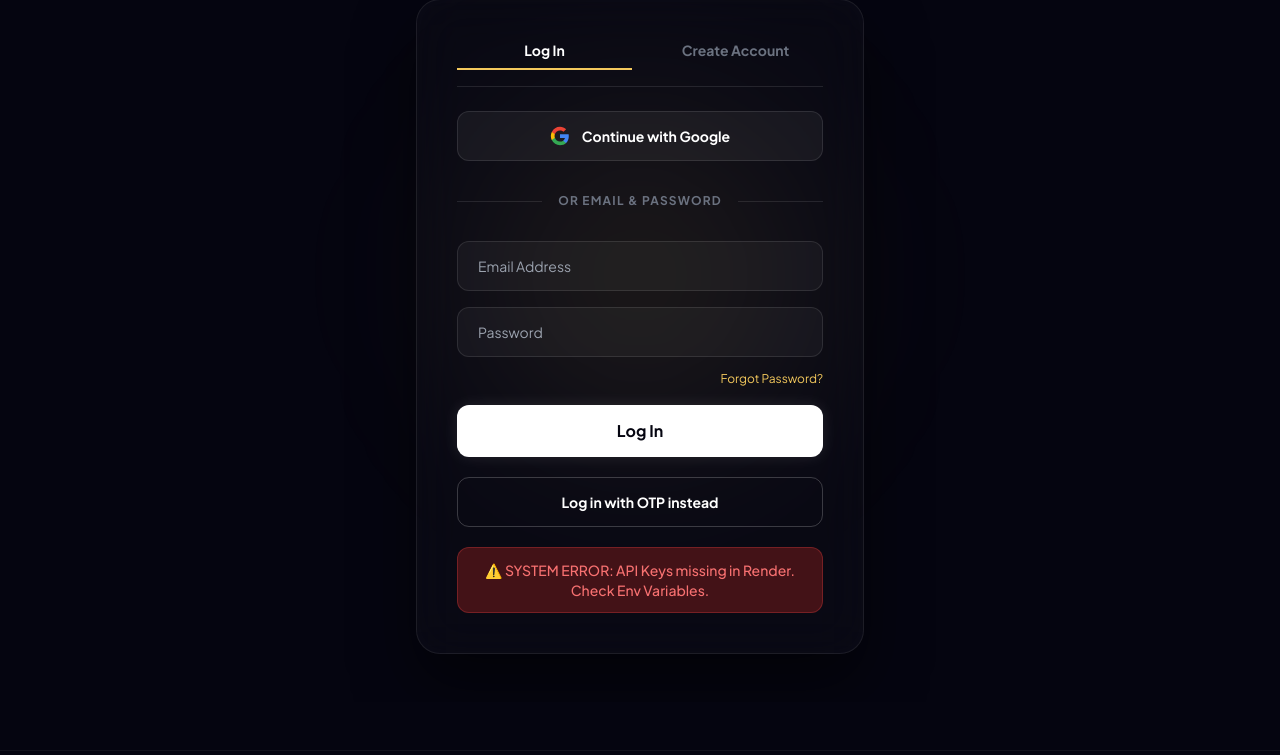
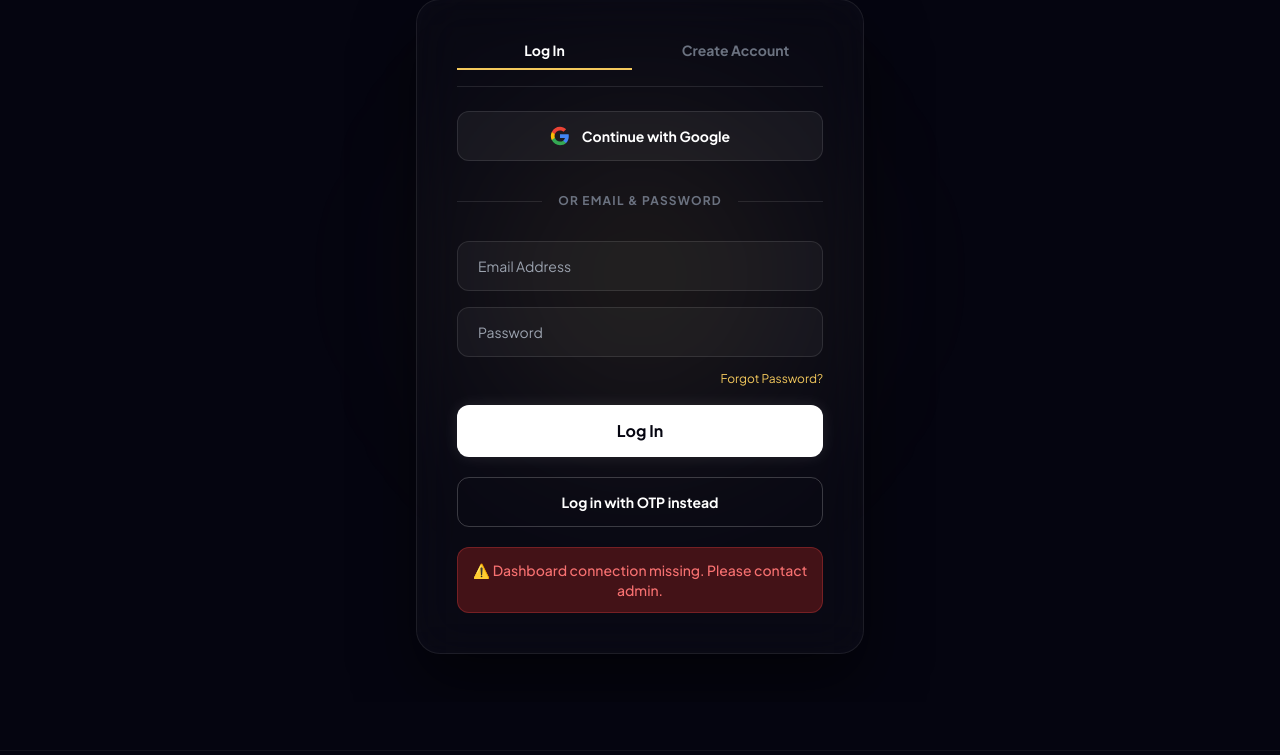
Before and after one commit to contactcuratedchoices-stack/ethic-mvp, a Flask app: page /login in a window 1280 px wide. Shown: the part 265-1020 px from the top of the page. Run offline with Flask 3, Linux system fonts and the light colour scheme; some libraries are stand-ins or nearby versions.

Commit message:
Update login.html

```diff
--- a/templates/login.html
+++ b/templates/login.html
@@ -31,7 +31,6 @@
 </style>
 
 <section class="relative flex flex-col items-center justify-center min-h-[85vh] px-5 py-12 overflow-hidden">
-    <!-- Ambient Orb -->
     <div class="absolute top-1/2 left-1/2 -translate-x-1/2 -translate-y-1/2 w-[300px] h-[300px] bg-gold/10 rounded-full blur-[100px] pointer-events-none"></div>
 
     <div class="text-center mb-8 relative z-10">
@@ -47,7 +46,7 @@
             <button type="button" onclick="showView('signup')" id="tab-signup" class="flex-1 text-center text-sm font-bold text-gray-500 border-b-2 border-transparent pb-2 transition-all hover:text-gray-300">Create Account</button>
         </div>
 
-        <!-- 🔴 VIEW 1: LOGIN FORM -->
+        <!-- 🔴 VIEW 1: LOGIN -->
         <div id="view-login" class="block">
             <button type="button" onclick="signInWithGoogle()" class="btn-google w-full flex items-center justify-center gap-3 py-3.5 rounded-xl font-bold text-sm mb-6">
                 <svg class="w-5 h-5" viewBox="0 0 24 24" fill="none" xmlns="http://www.w3.org/2000/svg"><path d="M22.56 12.25c0-.78-.07-1.53-.2-2.25H12v4.26h5.92c-.26 1.37-1.04 2.53-2.21 3.31v2.77h3.57c2.08-1.92 3.28-4.74 3.28-8.09z" fill="#4285F4"/><path d="M12 23c2.97 0 5.46-.98 7.28-2.66l-3.57-2.77c-.98.66-2.23 1.06-3.71 1.06-2.86 0-5.29-1.93-6.16-4.53H2.16v2.84A10.997 10.997 0 0 0 12 23z" fill="#34A853"/><path d="M5.84 14.09c-.22-.66-.35-1.36-.35-2.09s.13-1.43.35-2.09V7.07H2.16A10.993 10.993 0 0 0 1 12c0 1.77.42 3.45 1.16 4.93l3.68-2.84z" fill="#FBBC05"/><path d="M12 5.38c1.62 0 3.06.56 4.21 1.64l3.15-3.15C17.45 2.09 14.97 1 12 1 7.7 1 3.99 3.47 2.16 7.07l3.68 2.84c.87-2.6 3.3-4.53 6.16-4.53z" fill="#EA4335"/></svg>
@@ -59,7 +58,7 @@
                 <div class="flex-grow border-t border-white/10"></div>
             </div>
 
-            <form onsubmit="handleLogin(event); return false;" class="flex flex-col gap-4">
+            <div class="flex flex-col gap-4">
                 <input type="email" id="login-email" required placeholder="Email Address" class="auth-input w-full rounded-xl px-5 py-3.5 text-sm" />
                 <div>
                     <input type="password" id="login-password" required placeholder="Password" class="auth-input w-full rounded-xl px-5 py-3.5 text-sm" />
@@ -67,103 +66,71 @@
                         <button type="button" onclick="showView('forgot-password')" class="text-xs text-gold hover:text-white transition">Forgot Password?</button>
                     </div>
                 </div>
-                <button type="submit" id="btn-login" class="btn-premium-primary w-full rounded-xl px-7 py-3.5 text-base font-bold">Log In</button>
+                <button type="button" onclick="handleLogin()" id="btn-login" class="btn-premium-primary w-full rounded-xl px-7 py-3.5 text-base font-bold">Log In</button>
                 <button type="button" onclick="handleLoginWithOTP()" id="btn-login-otp" class="btn-outline w-full rounded-xl px-7 py-3.5 text-sm font-bold mt-1">Log in with OTP instead</button>
-            </form>
+            </div>
         </div>
 
-        <!-- 🟢 VIEW 2: SIGNUP FORM -->
+        <!-- 🟢 VIEW 2: SIGNUP -->
         <div id="view-signup" class="hidden">
-            <form onsubmit="handleSignup(event); return false;" class="flex flex-col gap-4">
+            <div class="flex flex-col gap-4">
                 <input type="text" id="signup-name" required placeholder="Parent's Name" class="auth-input w-full rounded-xl px-5 py-3.5 text-sm" />
                 <input type="email" id="signup-email" required placeholder="Email Address" class="auth-input w-full rounded-xl px-5 py-3.5 text-sm" />
                 <input type="password" id="signup-password" required placeholder="Create Password (Min 6 chars)" class="auth-input w-full rounded-xl px-5 py-3.5 text-sm" />
-                <button type="submit" id="btn-signup" class="mt-2 w-full rounded-xl border-2 border-gold text-gold bg-gold/5 px-7 py-3.5 text-base font-bold hover:bg-gold hover:text-navy transition shadow-[0_0_15px_rgba(244,201,93,0.2)]">
+                <button type="button" onclick="handleSignup()" id="btn-signup" class="mt-2 w-full rounded-xl border-2 border-gold text-gold bg-gold/5 px-7 py-3.5 text-base font-bold hover:bg-gold hover:text-navy transition shadow-[0_0_15px_rgba(244,201,93,0.2)]">
                     Create Account
                 </button>
-            </form>
+            </div>
         </div>
 
         <!-- 🟠 VIEW 3: FORGOT PASSWORD -->
         <div id="view-forgot-password" class="hidden">
             <p class="text-sm text-gray-400 mb-6 text-center">Enter your email and we'll send you a password reset link.</p>
-            <form onsubmit="handleForgotPassword(event); return false;" class="flex flex-col gap-4">
+            <div class="flex flex-col gap-4">
                 <input type="email" id="reset-email" required placeholder="Email Address" class="auth-input w-full rounded-xl px-5 py-3.5 text-sm" />
-                <button type="submit" id="btn-reset" class="btn-premium-primary w-full rounded-xl px-7 py-3.5 text-base font-bold">Send Reset Link</button>
+                <button type="button" onclick="handleForgotPassword()" id="btn-reset" class="btn-premium-primary w-full rounded-xl px-7 py-3.5 text-base font-bold">Send Reset Link</button>
                 <button type="button" onclick="showView('login')" class="text-sm text-gray-400 hover:text-white mt-3 transition text-center">Back to Login</button>
-            </form>
+            </div>
         </div>
 
-        <!-- 🔵 VIEW 4: ENTER OTP (Verification) -->
+        <!-- 🔵 VIEW 4: ENTER OTP -->
         <div id="view-otp" class="hidden">
             <p class="text-sm text-gray-400 mb-6 text-center">We've sent a 6-digit code to <strong id="otp-display-email" class="text-white"></strong>. Please enter it below.</p>
-            <form onsubmit="handleVerifyOTP(event); return false;" class="flex flex-col gap-4">
+            <div class="flex flex-col gap-4">
                 <input type="text" id="otp-input" required placeholder="Enter 6-digit OTP" class="auth-input w-full rounded-xl px-5 py-3.5 text-center text-2xl tracking-widest font-bold" maxlength="6" />
-                <button type="submit" id="btn-verify-otp" class="btn-premium-primary w-full rounded-xl px-7 py-3.5 text-base font-bold">Verify & Proceed</button>
+                <button type="button" onclick="handleVerifyOTP()" id="btn-verify-otp" class="btn-premium-primary w-full rounded-xl px-7 py-3.5 text-base font-bold">Verify & Proceed</button>
                 <button type="button" onclick="showView('login')" class="text-sm text-gray-400 hover:text-white mt-3 transition text-center">Cancel</button>
-            </form>
+            </div>
         </div>
 
-        <!-- Dynamic Status Message -->
+        <!-- Status Message -->
         <div id="status-message" class="mt-5 p-3 rounded-xl text-sm font-medium text-center hidden border"></div>
     </div>
 </section>
 
-<!-- ⚙️ SECURE JAVASCRIPT LOGIC -->
 <script>
-    // ⚠️ Initialization
+    // System Variables
     const supabaseUrl = "{{ supabase_url }}";
     const supabaseKey = "{{ supabase_key }}";
     let supabase = null;
-
-    if (supabaseUrl && supabaseKey && supabaseUrl !== "None" && supabaseUrl !== "") {
-        try {
-            supabase = window.supabase.createClient(supabaseUrl, supabaseKey);
-        } catch(e) { console.error("Supabase Init Error:", e); }
-    } else {
-        setTimeout(() => { showMessage("⚠️ SYSTEM ERROR: API Keys missing in Render. Check Env Variables.", "error"); }, 500);
-    }
-
     let currentAuthEmail = "";
     let currentAuthType = "";
 
-    // --- 🚀 NEW: Bridge Supabase Session with Flask Backend ---
-    async function syncAndRedirect(email, name="User") {
-        try {
-            const response = await fetch('/sync_session', {
-                method: 'POST',
-                headers: { 'Content-Type': 'application/json' },
-                body: JSON.stringify({ email: email, name: name })
-            });
-            const data = await response.json();
-
-            if (data.success) {
-                window.location.href = '/dashboard';
-            } else {
-                showMessage("Backend sync failed. Please contact admin.", "error");
-            }
-        } catch (e) {
-            showMessage("Server connection error during sync.", "error");
-        }
+    // --- Core Functions ---
+    function showMessage(text, type) {
+        const msgDiv = document.getElementById('status-message');
+        msgDiv.textContent = text;
+        msgDiv.className = `mt-5 p-3 rounded-xl text-sm font-medium text-center block border ${type === 'error' ? 'bg-red-900/50 text-red-400 border-red-500/30' : 'bg-emerald-900/50 text-emerald-400 border-emerald-500/30'}`;
     }
 
-    // Capture Google OAuth redirect automatically
-    window.onload = async function() {
-        if (!supabase) return;
-        const { data: { session }, error } = await supabase.auth.getSession();
-        if (session) {
-            document.getElementById('header-desc').textContent = "Securing your session... ⏳";
-            const userName = session.user.user_metadata?.full_name || "User";
-            syncAndRedirect(session.user.email, userName);
-        }
-    };
+    function hideMessage() {
+        document.getElementById('status-message').classList.add('hidden');
+    }
 
-    // --- UI State Manager ---
     function showView(view) {
-        document.getElementById('view-login').classList.add('hidden');
-        document.getElementById('view-signup').classList.add('hidden');
-        document.getElementById('view-forgot-password').classList.add('hidden');
-        document.getElementById('view-otp').classList.add('hidden');
+        ['login', 'signup', 'forgot-password', 'otp'].forEach(v => {
+            document.getElementById(`view-${v}`).classList.add('hidden');
+        });
         document.getElementById('auth-tabs').classList.add('hidden');
         hideMessage();
 
@@ -172,7 +139,6 @@
         if(view === 'login' || view === 'signup') {
             document.getElementById('auth-tabs').classList.remove('hidden');
             document.getElementById('header-desc').textContent = "Log in or create your account to begin.";
-
             const activeClass = ['text-white', 'border-gold'];
             const inactiveClass = ['text-gray-500', 'border-transparent'];
             if (view === 'login') {
@@ -191,122 +157,128 @@
     }
 
     function checkSupabase() {
-        if (!supabase) { showMessage("System is misconfigured. Keys missing from Server.", "error"); return false; }
+        if (!supabase) { showMessage("⚠️ System error: Unable to connect to database.", "error"); return false; }
         return true;
     }
 
-    // --- 1. Traditional Login ---
-    async function handleLogin(e) {
-        e.preventDefault();
+    async function syncAndRedirect(email, name="User") {
+        try {
+            const response = await fetch('/sync_session', {
+                method: 'POST',
+                headers: { 'Content-Type': 'application/json' },
+                body: JSON.stringify({ email: email, name: name })
+            });
+            const data = await response.json();
+            if (data.success) { window.location.href = '/dashboard'; }
+            else { showMessage("Backend sync failed. Try again.", "error"); }
+        } catch (e) { showMessage("Server connection error.", "error"); }
+    }
+
+    // --- Action Handlers ---
+    async function handleLogin() {
         if (!checkSupabase()) return;
-
         const email = document.getElementById('login-email').value;
         const password = document.getElementById('login-password').value;
+        if (!email || !password) return showMessage("Please enter email and password.", "error");
+
         const btn = document.getElementById('btn-login');
+        btn.textContent = "Verifying..."; btn.disabled = true;
 
-        btn.textContent = "Verifying..."; btn.disabled = true;
-        const { data, error } = await supabase.auth.signInWithPassword({ email: email, password: password });
-
-        if (error) {
-            showMessage(error.message, "error");
-            btn.textContent = "Log In"; btn.disabled = false;
-        } else {
-            syncAndRedirect(email); // 👈 FIXED: Syncs session before sending to dashboard
-        }
+        const { error } = await supabase.auth.signInWithPassword({ email, password });
+        if (error) { showMessage(error.message, "error"); btn.textContent = "Log In"; btn.disabled = false; }
+        else { syncAndRedirect(email); }
     }
 
-    // --- 2. Signup ---
-    async function handleSignup(e) {
-        e.preventDefault();
+    async function handleSignup() {
         if (!checkSupabase()) return;
-
         const name = document.getElementById('signup-name').value;
         const email = document.getElementById('signup-email').value;
         const password = document.getElementById('signup-password').value;
+        if (!name || !email || !password) return showMessage("Please fill all fields.", "error");
+        if (password.length < 6) return showMessage("Password must be at least 6 characters.", "error");
+
         const btn = document.getElementById('btn-signup');
-
-        if (password.length < 6) return showMessage("Password must be at least 6 characters.", "error");
         btn.textContent = "Sending OTP..."; btn.disabled = true;
 
-        const { data, error } = await supabase.auth.signUp({ email: email, password: password, options: { data: { full_name: name } }});
-
-        if (error) {
-            showMessage(error.message, "error");
-            btn.textContent = "Create Account"; btn.disabled = false;
-        } else {
+        const { error } = await supabase.auth.signUp({ email, password, options: { data: { full_name: name } }});
+        if (error) { showMessage(error.message, "error"); btn.textContent = "Create Account"; btn.disabled = false; }
+        else {
             currentAuthEmail = email; currentAuthType = 'signup'; showView('otp');
             showMessage("✅ Account created! Enter the OTP sent to your email.", "success");
             btn.textContent = "Create Account"; btn.disabled = false;
         }
     }
 
-    // --- 3. Login with OTP ---
     async function handleLoginWithOTP() {
         if (!checkSupabase()) return;
         const email = document.getElementById('login-email').value;
-        const btn = document.getElementById('btn-login-otp');
         if (!email) return showMessage("Please enter your email above to login with OTP.", "error");
 
+        const btn = document.getElementById('btn-login-otp');
         btn.textContent = "Sending OTP..."; btn.disabled = true;
-        const { error } = await supabase.auth.signInWithOtp({ email: email });
 
-        if (error) {
-            showMessage(error.message, "error"); btn.textContent = "Log in with OTP instead"; btn.disabled = false;
-        } else {
+        const { error } = await supabase.auth.signInWithOtp({ email });
+        if (error) { showMessage(error.message, "error"); btn.textContent = "Log in with OTP instead"; btn.disabled = false; }
+        else {
             currentAuthEmail = email; currentAuthType = 'magiclink'; showView('otp');
             showMessage("✅ OTP sent to your email for secure login.", "success");
             btn.textContent = "Log in with OTP instead"; btn.disabled = false;
         }
     }
 
-    // --- 4. Verify OTP ---
-    async function handleVerifyOTP(e) {
-        e.preventDefault();
+    async function handleVerifyOTP() {
         if (!checkSupabase()) return;
         const otp = document.getElementById('otp-input').value;
+        if (!otp) return showMessage("Please enter the OTP.", "error");
+
         const btn = document.getElementById('btn-verify-otp');
+        btn.textContent = "Verifying..."; btn.disabled = true;
 
-        btn.textContent = "Verifying..."; btn.disabled = true;
-        const { data, error } = await supabase.auth.verifyOtp({ email: currentAuthEmail, token: otp, type: currentAuthType });
-
-        if (error) {
-            showMessage("Invalid or expired OTP. Please try again.", "error");
-            btn.textContent = "Verify & Proceed"; btn.disabled = false;
-        } else {
-            syncAndRedirect(currentAuthEmail); // 👈 FIXED: Syncs session before sending to dashboard
-        }
+        const { error } = await supabase.auth.verifyOtp({ email: currentAuthEmail, token: otp, type: currentAuthType });
+        if (error) { showMessage("Invalid or expired OTP. Please try again.", "error"); btn.textContent = "Verify & Proceed"; btn.disabled = false; }
+        else { syncAndRedirect(currentAuthEmail); }
     }
 
-    // --- 5. Forgot Password ---
-    async function handleForgotPassword(e) {
-        e.preventDefault();
+    async function handleForgotPassword() {
         if (!checkSupabase()) return;
         const email = document.getElementById('reset-email').value;
+        if (!email) return showMessage("Please enter your email.", "error");
+
         const btn = document.getElementById('btn-reset');
+        btn.textContent = "Sending..."; btn.disabled = true;
 
-        btn.textContent = "Sending..."; btn.disabled = true;
         const { error } = await supabase.auth.resetPasswordForEmail(email, { redirectTo: window.location.origin + '/dashboard' });
-
-        if (error) { showMessage(error.message, "error"); } else { showMessage("✅ Password reset link sent to your email.", "success"); }
+        if (error) { showMessage(error.message, "error"); }
+        else { showMessage("✅ Password reset link sent to your email.", "success"); }
         btn.textContent = "Send Reset Link"; btn.disabled = false;
     }
 
-    // --- 6. Google Login ---
     async function signInWithGoogle() {
         if (!checkSupabase()) return;
         try {
-            // 👈 FIXED: Redirect to /login so window.onload can catch it and sync with backend
             const { error } = await supabase.auth.signInWithOAuth({ provider: 'google', options: { redirectTo: window.location.origin + '/login' } });
             if (error) throw error;
         } catch (error) { showMessage("Google Login Failed: " + error.message, "error"); }
     }
 
-    // --- UI Helper ---
-    function showMessage(text, type) {
-        const msgDiv = document.getElementById('status-message');
-        msgDiv.textContent = text;
-        msgDiv.className = `mt-5 p-3 rounded-xl text-sm font-medium text-center block border ${type === 'error' ? 'bg-red-900/50 text-red-400 border-red-500/30' : 'bg-emerald-900/50 text-emerald-400 border-emerald-500/30'}`;
-    }
-    function hideMessage() { document.getElementById('status-message').classList.add('hidden'); }
+    // --- Initialization (Runs when page loads) ---
+    window.addEventListener('DOMContentLoaded', async () => {
+        try {
+            if (window.supabase && supabaseUrl && supabaseKey && supabaseUrl !== "None") {
+                supabase = window.supabase.createClient(supabaseUrl, supabaseKey);
+            } else {
+                console.error("Supabase Init Error: Missing JS or Keys");
+                showMessage("⚠️ Dashboard connection missing. Please contact admin.", "error");
+            }
+
+            if (supabase) {
+                const { data: { session } } = await supabase.auth.getSession();
+                if (session) {
+                    document.getElementById('header-desc').textContent = "Securing your session... ⏳";
+                    syncAndRedirect(session.user.email, session.user.user_metadata?.full_name || "User");
+                }
+            }
+        } catch(e) { console.error("Global JS Error:", e); }
+    });
 </script>
 {% endblock %}
```
